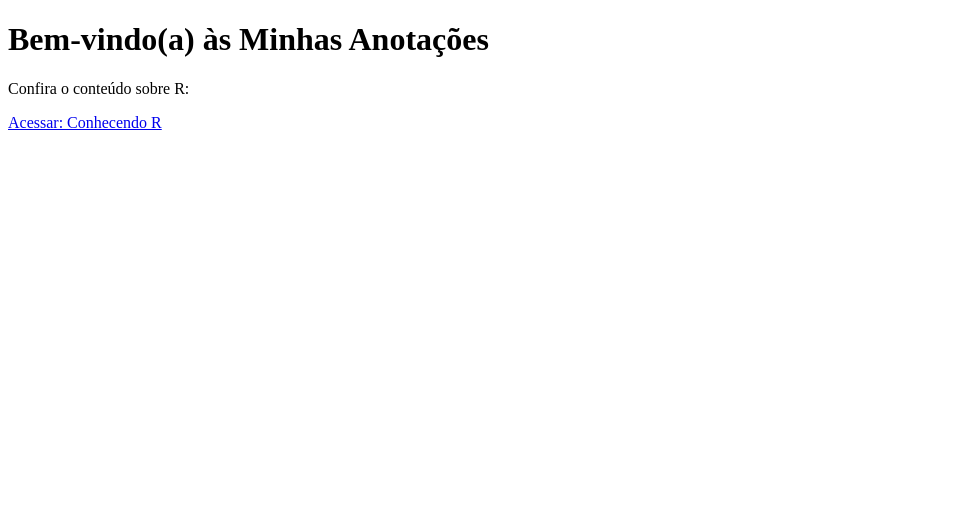
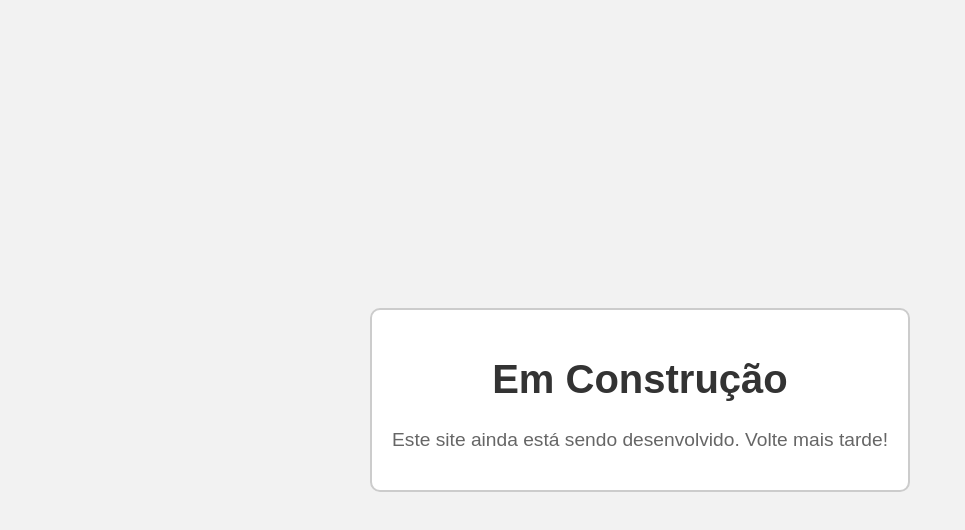
Before and after one commit to sthecss/EST-COMP-BCC, a plain HTML site: page index.html in a window 1280 px wide. Shown: the whole page, without its empty margins (0-965 px from the left). Drawn offline with Linux system fonts and the light colour scheme.

Commit message:
Update index.html

```diff
--- a/index.html
+++ b/index.html
@@ -2,11 +2,39 @@
 <html lang="pt-br">
 <head>
     <meta charset="UTF-8">
-    <title>Página Inicial</title>
+    <meta name="viewport" content="width=device-width, initial-scale=1.0">
+    <title>Página em Construção</title>
+    <style>
+        body {
+            font-family: Arial, sans-serif;
+            display: flex;
+            justify-content: center;
+            align-items: center;
+            height: 100vh;
+            margin: 0;
+            background-color: #f2f2f2;
+        }
+        .container {
+            text-align: center;
+            padding: 20px;
+            border: 2px solid #ccc;
+            background-color: white;
+            border-radius: 10px;
+        }
+        h1 {
+            font-size: 2.5em;
+            color: #333;
+        }
+        p {
+            font-size: 1.2em;
+            color: #666;
+        }
+    </style>
 </head>
 <body>
-    <h1>Bem-vindo(a) às Minhas Anotações</h1>
-    <p>Confira o conteúdo sobre R:</p>
-    <a href="ConhecendoR.html">Acessar: Conhecendo R</a>
+    <div class="container">
+        <h1>Em Construção</h1>
+        <p>Este site ainda está sendo desenvolvido. Volte mais tarde!</p>
+    </div>
 </body>
 </html>
```
